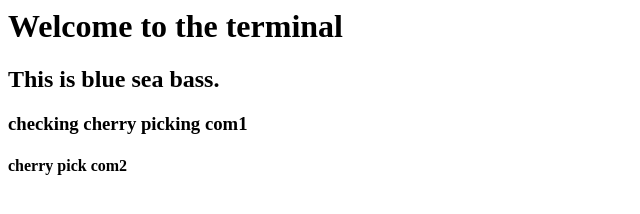
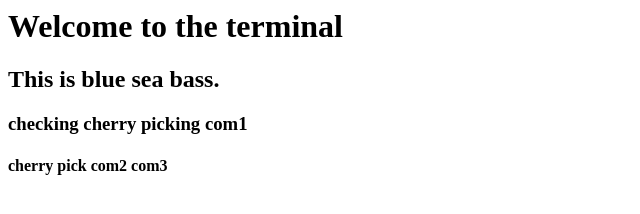
Before and after one commit to aneonv/firstgitrepo, a plain HTML site: page index.html in a window 1280 px wide. Shown: the full height of the page, 0-640 px from the left. Drawn offline with Linux system fonts and the light colour scheme.

Commit message:
Revert "Revert "cp3""
This reverts commit 38471a05b1e95a7d5fc75a255969012d01f68f34.

```diff
--- a/index.html
+++ b/index.html
@@ -3,6 +3,6 @@
 <h1> Welcome to the terminal </h1>
 <h2>     This is blue sea bass.    </h2>
 <h3> checking cherry picking com1 </h3>
-<h4> cherry pick com2 </h4>
+<h4> cherry pick com2 com3 </h4>
 </body>
 </html>
```
